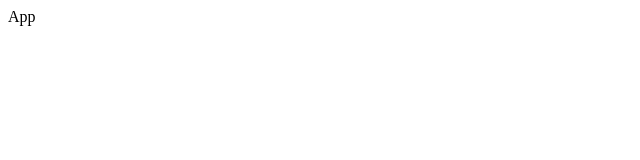
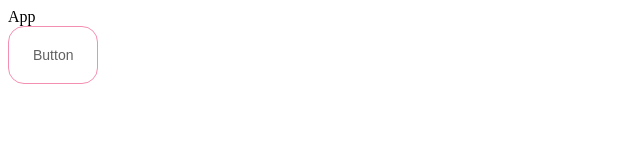
Before and after one commit to nickcoga/Get-That-Home-Project, a React (Create React App) app: page / in a window 1280 px wide. Shown: the top 160 px of the page, without its empty margins (0-640 px from the left). Built offline with nearby package versions, Linux system fonts and the light colour scheme.

Commit message:
Adding styles in button

```diff
--- a/src/components/Button.js
+++ b/src/components/Button.js
@@ -6,6 +6,26 @@ const paddings = {
   medium: "8px 16px",
   small: "4px 8px",
 };
+
+const StyledButton = styled.button(
+  (props) => css`
+    padding: ${paddings[props.size]};
+    display: flex;
+    flex-direction: row;
+    align-items: center;
+    box-sizing: border-box;
+    border-radius: 16px;
+    border: 1px solid #f48fb1;
+    background-color: #ffffff;
+    color: #616161;
+    font-size: 14px;
+    line-height: 24px;
+    cursor: pointer;
+    &:hover {
+      background: gba(244, 143, 177, 0.15);
+    }
+  `
+);
 
 function Button({ children, size = "medium", onClick }) {
   return (
--- a/src/index.js
+++ b/src/index.js
@@ -1,10 +1,12 @@
-import React from 'react';
-import ReactDOM from 'react-dom';
-import App from './App';
+import React from "react";
+import ReactDOM from "react-dom";
+import App from "./App";
+import Button from "./components/Button";
 
 ReactDOM.render(
   <React.StrictMode>
     <App />
+    <Button size="large">Button</Button>
   </React.StrictMode>,
-  document.getElementById('root')
+  document.getElementById("root")
 );
```
